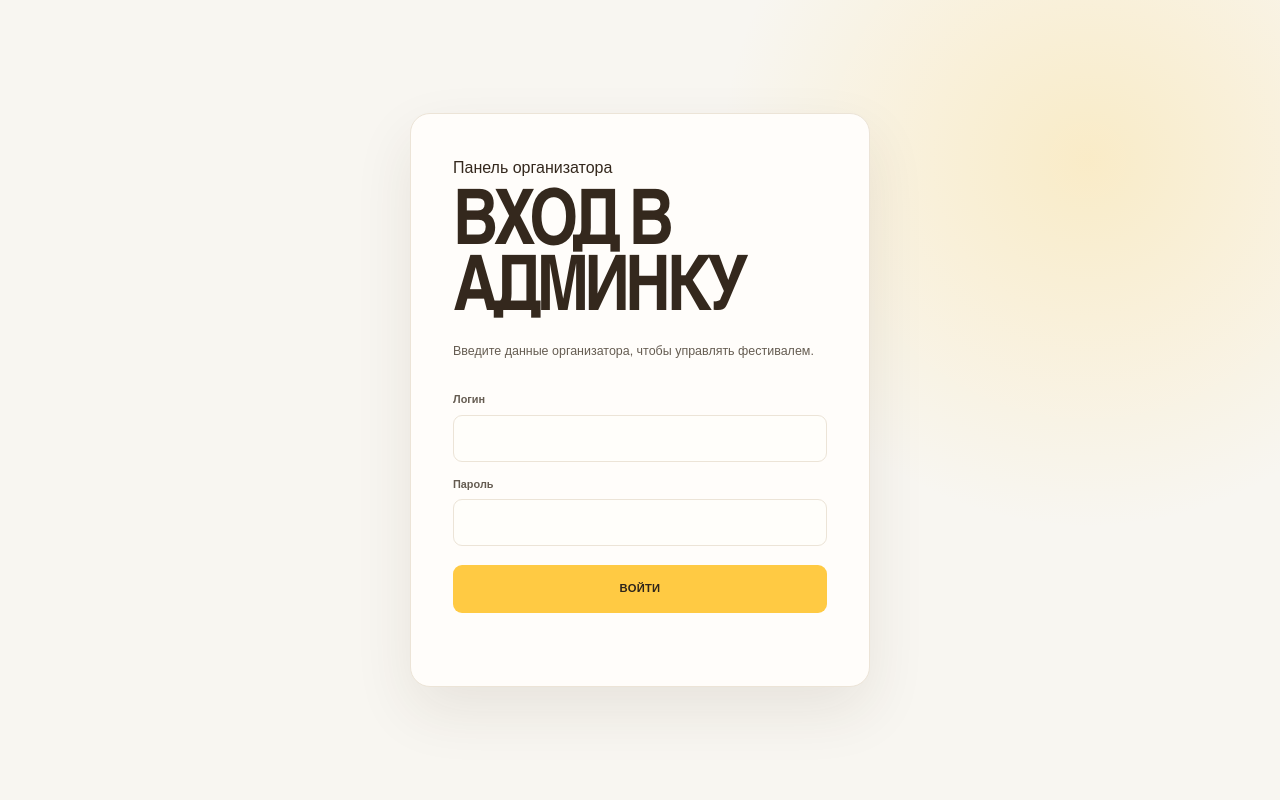
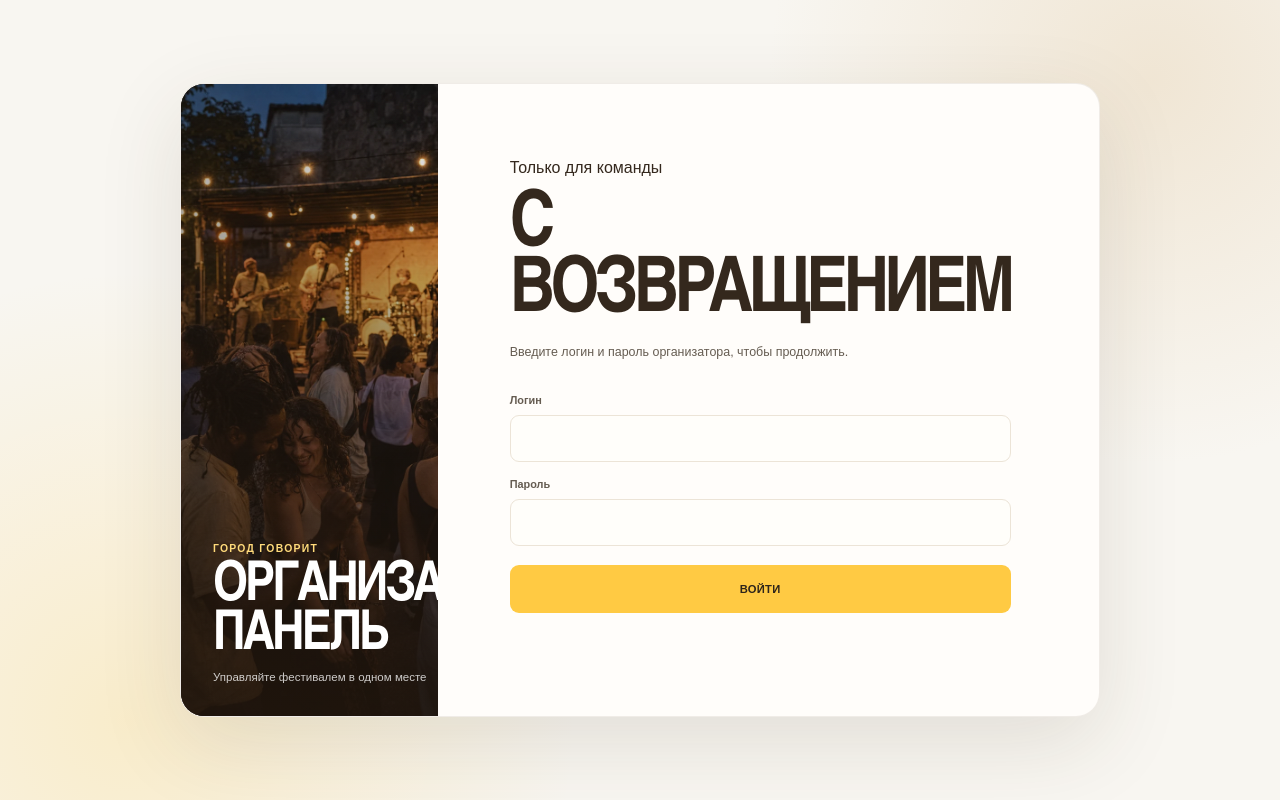
Before and after one commit to nepovtor/festival-platform, a Next.js app: page /admin/login in a window 1280 px wide. Built offline with nearby package versions, Linux system fonts and the light colour scheme; no server answers.

Commit message:
Refresh admin login design

```diff
--- a/app/admin/login/page.tsx
+++ b/app/admin/login/page.tsx
@@ -1,4 +1,5 @@
 import type { Metadata } from "next";
+import Image from "next/image";
 import { AdminLoginForm } from "@/components/admin-login-form";
 
 export const metadata: Metadata = {
@@ -20,10 +21,26 @@ export default async function AdminLoginPage({
   return (
     <main className="admin-login-page">
       <section className="admin-login-card">
-        <p className="eyebrow">Панель организатора</p>
-        <h1>Вход в админку</h1>
-        <p>Введите данные организатора, чтобы управлять фестивалем.</p>
-        <AdminLoginForm returnTo={safeReturnTo} />
+        <div className="admin-login-visual">
+          <Image
+            alt="Гости фестиваля у вечерней сцены"
+            fill
+            priority
+            sizes="(max-width: 760px) 100vw, 42vw"
+            src="/images/evening-concert.webp"
+          />
+          <div className="admin-login-visual-copy">
+            <span>Город говорит</span>
+            <strong>Организаторская<br />панель</strong>
+            <small>Управляйте фестивалем в одном месте</small>
+          </div>
+        </div>
+        <div className="admin-login-content">
+          <p className="eyebrow">Только для команды</p>
+          <h1>С возвращением</h1>
+          <p>Введите логин и пароль организатора, чтобы продолжить.</p>
+          <AdminLoginForm returnTo={safeReturnTo} />
+        </div>
       </section>
     </main>
   );
--- a/app/globals.css
+++ b/app/globals.css
@@ -537,28 +537,79 @@ h1, h2 {
 
 .admin-login-page {
   min-height: 100dvh;
-  padding: 20px;
+  padding: 28px;
   display: grid;
   place-items: center;
   background:
-    radial-gradient(circle at 85% 20%, rgba(255, 202, 67, 0.24), transparent 23rem),
+    radial-gradient(circle at 10% 90%, rgba(255, 202, 67, 0.22), transparent 28rem),
+    radial-gradient(circle at 90% 10%, rgba(227, 203, 165, 0.38), transparent 24rem),
     var(--page);
 }
 .admin-login-card {
-  width: min(100%, 460px);
-  padding: 42px;
-  border: 1px solid var(--line);
-  border-radius: 20px;
+  width: min(100%, 920px);
+  min-height: 555px;
+  display: grid;
+  grid-template-columns: 0.94fr 1.06fr;
+  overflow: hidden;
+  border: 1px solid rgba(93, 68, 40, 0.09);
+  border-radius: 24px;
   background: var(--card);
-  box-shadow: 0 24px 60px rgba(66, 47, 25, 0.09);
+  box-shadow: 0 26px 85px rgba(66, 47, 25, 0.12);
 }
-.admin-login-card .eyebrow { margin-bottom: 15px; }
-.admin-login-card h1 {
+.admin-login-visual {
+  position: relative;
+  min-height: 100%;
+  overflow: hidden;
+  background: var(--ink);
+}
+.admin-login-visual::after {
+  content: "";
+  position: absolute;
+  inset: 0;
+  background:
+    linear-gradient(180deg, rgba(34, 22, 12, 0.04), rgba(34, 22, 12, 0.83)),
+    linear-gradient(90deg, rgba(36, 24, 13, 0.22), transparent);
+}
+.admin-login-visual img { object-fit: cover; }
+.admin-login-visual-copy {
+  position: absolute;
+  z-index: 1;
+  right: 32px;
+  bottom: 30px;
+  left: 32px;
+  display: grid;
+  gap: 8px;
+  color: white;
+}
+.admin-login-visual-copy span {
+  color: #ffdb7b;
+  font-size: 0.65rem;
+  font-weight: 800;
+  letter-spacing: 0.12em;
+  text-transform: uppercase;
+}
+.admin-login-visual-copy strong {
+  font-family: var(--display);
+  font-size: clamp(2.15rem, 4.3vw, 3.6rem);
+  letter-spacing: -0.055em;
+  line-height: 0.88;
+  text-transform: uppercase;
+}
+.admin-login-visual-copy small {
+  color: rgba(255, 255, 255, 0.78);
+  font-size: 0.72rem;
+}
+.admin-login-content {
+  padding: clamp(34px, 7vw, 72px);
+  align-self: center;
+}
+.admin-login-content .eyebrow { margin-bottom: 16px; }
+.admin-login-content h1 {
   margin-bottom: 15px;
   font-size: clamp(2.6rem, 7vw, 4.8rem);
   line-height: 0.86;
 }
-.admin-login-card > p:not(.eyebrow) {
+.admin-login-content > p:not(.eyebrow) {
   margin-bottom: 29px;
   color: var(--muted);
   font-size: 0.78rem;
@@ -824,6 +875,10 @@ th { color: var(--muted); font-size: 0.62rem; letter-spacing: 0.08em; text-trans
   .editor-grid, .editor-repeat-grid { grid-template-columns: 1fr; }
   .editor-program-item { grid-template-columns: 1fr 1fr; }
   .editor-program-description { grid-column: 1 / -1; }
+  .admin-login-page { padding: 14px; }
+  .admin-login-card { grid-template-columns: 1fr; }
+  .admin-login-visual { min-height: 240px; }
+  .admin-login-content { padding: 35px 28px 32px; }
 }
 
 @media (max-width: 430px) {
@@ -846,7 +901,9 @@ th { color: var(--muted); font-size: 0.62rem; letter-spacing: 0.08em; text-trans
   .editor-program-item { grid-template-columns: 1fr; }
   .editor-program-description { grid-column: 1; }
   .editor-save-bar { align-items: stretch; flex-direction: column; }
-  .admin-login-card { padding: 28px 22px; }
+  .admin-login-visual { min-height: 205px; }
+  .admin-login-visual-copy { right: 22px; bottom: 22px; left: 22px; }
+  .admin-login-content { padding: 30px 22px 26px; }
 }
 
 @media (prefers-reduced-motion: reduce) {
```
